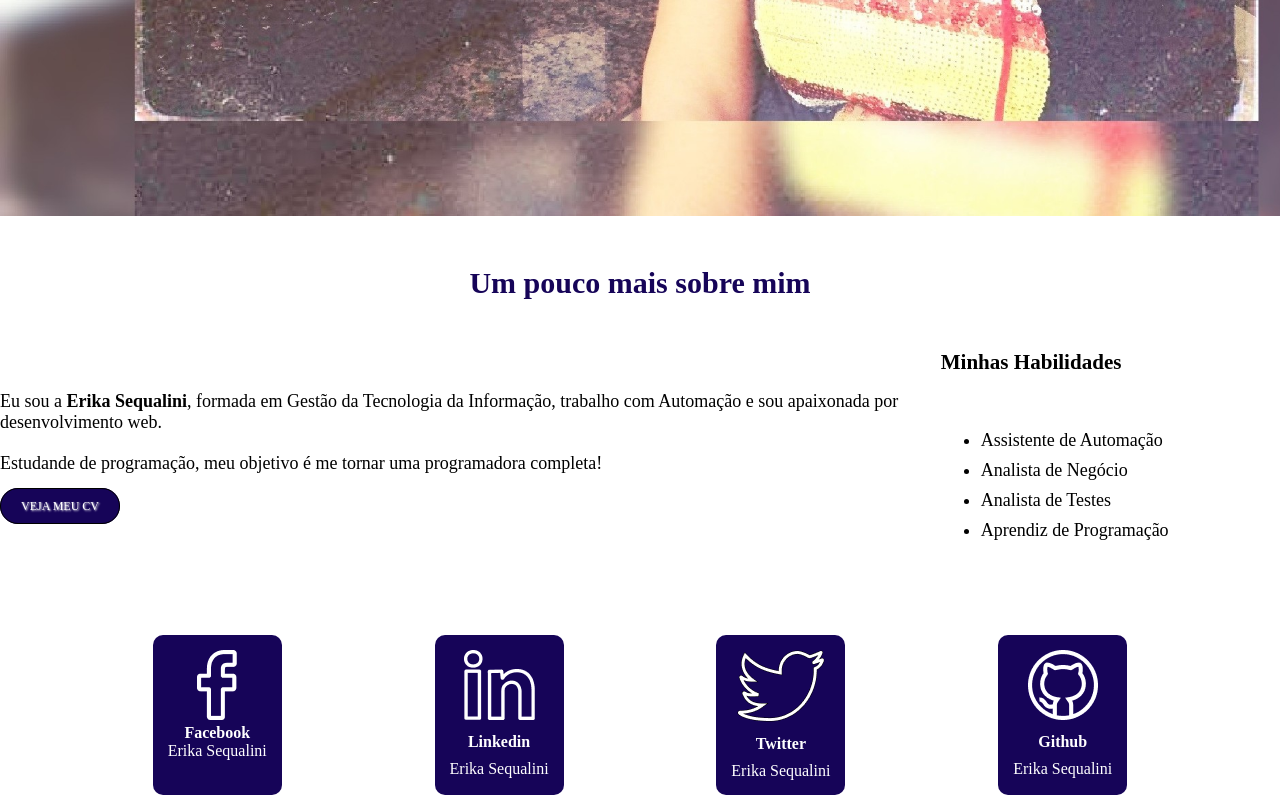
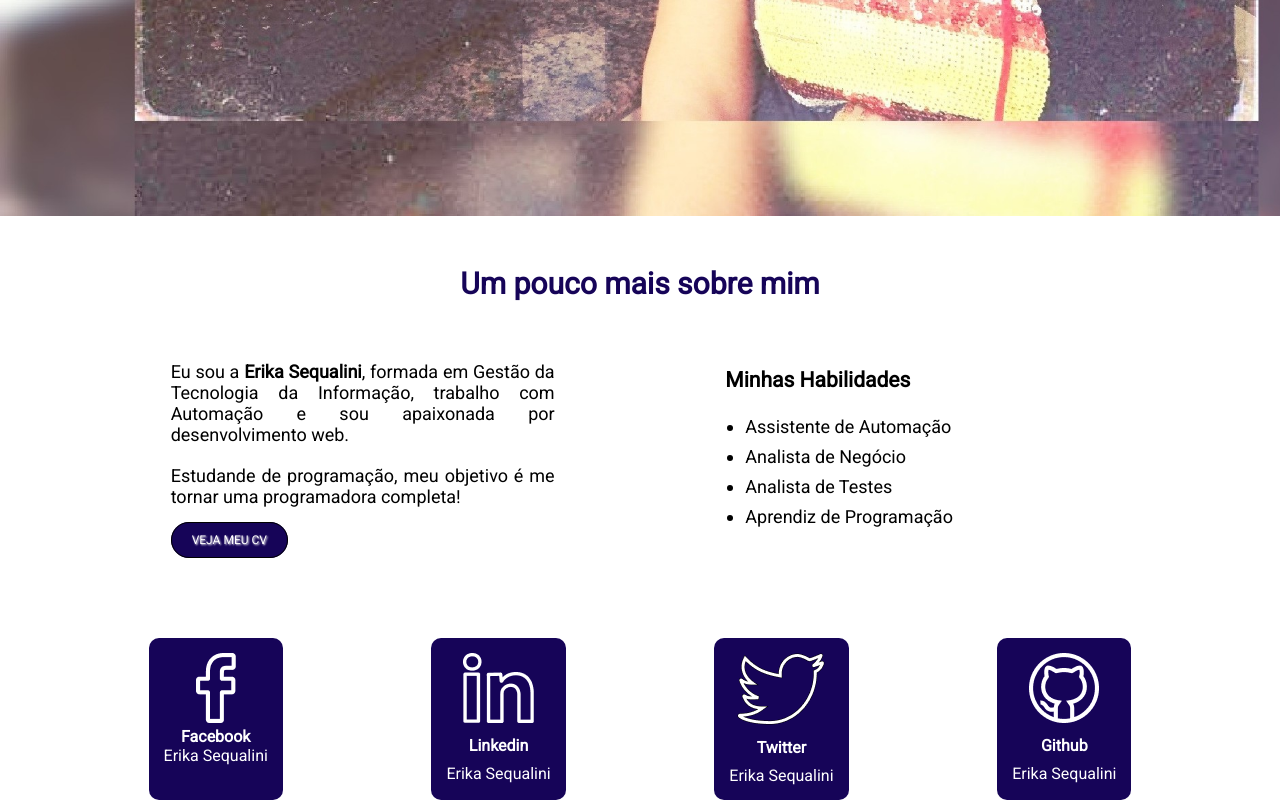
Before and after one commit to ErikaSequalini/pagina-pessoal, a plain HTML site: page index.html in a window 1280 px wide. Shown: the part 784-1584 px from the top of the page. Drawn offline with Linux system fonts and the light colour scheme.

Commit message:
alteração no estilo da pagina

```diff
--- a/css/style.css
+++ b/css/style.css
@@ -1,6 +1,7 @@
 *{
     box-sizing: border-box;
     margin: 0;
+    font-family: Roboto, sans-serif;
 }
 
 .banner{
@@ -76,8 +77,9 @@
 }
 
 .sobre-resumo{
-    width: 30%
-   text-align: justify;
+    width: 30%;
+    text-align: justify;
+
 }
 
 .sobre-link{
@@ -88,9 +90,9 @@
  width: 30%;
 }
 
-
 .sobre-lista{
-    margin-top: 50px;
+    margin-top: 20px;
+    padding-left: 20px;
     line-height: 30px;
 }
 
--- a/index.html
+++ b/index.html
@@ -5,6 +5,7 @@
     <meta charset="UTF-8">
     <meta name="viewport" content="width=device-width, inicial-scale=1.0">
     <meta http-equiv="X-UA-Compatible" content="ie=edge">
+    <link href="https://fonts.googleapis.com/css2?family=Roboto&family=Ubuntu:wght@700&display=swap" rel="stylesheet">
     <link rel="stylesheet" href="./css/style.css">
     <title>Erika Sequalini</title>
 </head>
@@ -32,7 +33,7 @@
 
              <p class="texto-resumo">Estudande de programação, meu objetivo é me tornar uma programadora completa!</p>
 
-             <a class="banner-link" target="blank" href="./doc/CV_Erika_TI.docx" >Veja meu CV</a>
+             <a class="banner-link" target="blank" href="./doc/CV_Erika_TI.pdf" >Veja meu CV</a>
 
          </div>
 
@@ -55,14 +56,14 @@
 
 
         <footer class="redes">
-            <a class="redes-link" href="https://www.facebook.com/erika.sequalini">
+            <a class="redes-link" target="blank" href="https://www.facebook.com/erika.sequalini">
                 <img class="redes-icones" src="./img/facebook.png" alt="Ícone do Facebook">
                 <h4 class="redes-texto">Facebook</h4>
                 <p class="redes-texto">Erika Sequalini</p>
 
             </a>
 
-            <a href="https://www.linkedin.com/in/erika-sequalini/" class="redes-link">
+            <a href="https://www.linkedin.com/in/erika-sequalini/" target="blank" class="redes-link">
                 <img class="redes-icone" src="./img/in.png" alt="Ícone do Linkedin">
                 <h4 class="redes-titulo">Linkedin</h4>
                 <p class="redes-texto">Erika Sequalini</p>
@@ -76,7 +77,7 @@
 
             </a>
 
-            <a href="https://github.com/ErikaSequalini" class="redes-link">
+            <a href="https://github.com/ErikaSequalini" target="blank" class="redes-link">
                 <img class="redes-icone" src="./img/github.png" alt="Ícone do Github">
                 <h4 class="redes-titulo">Github</h4>
                 <p class="redes-texto">Erika Sequalini</p>
```
Also changed, not shown: 2 other files.
